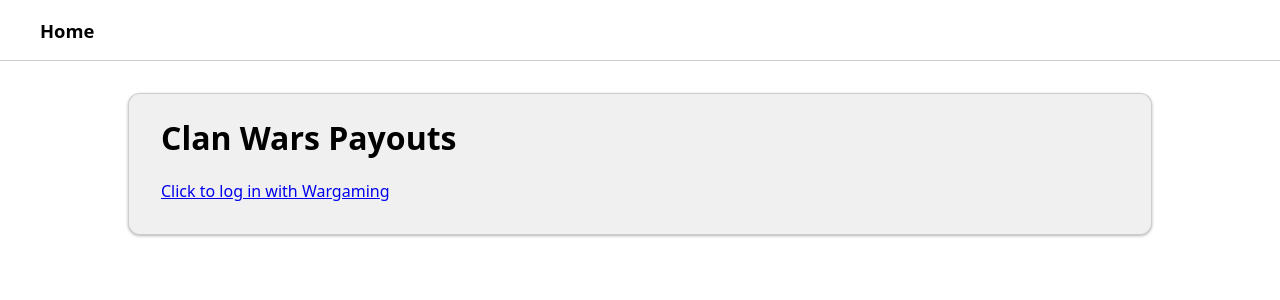
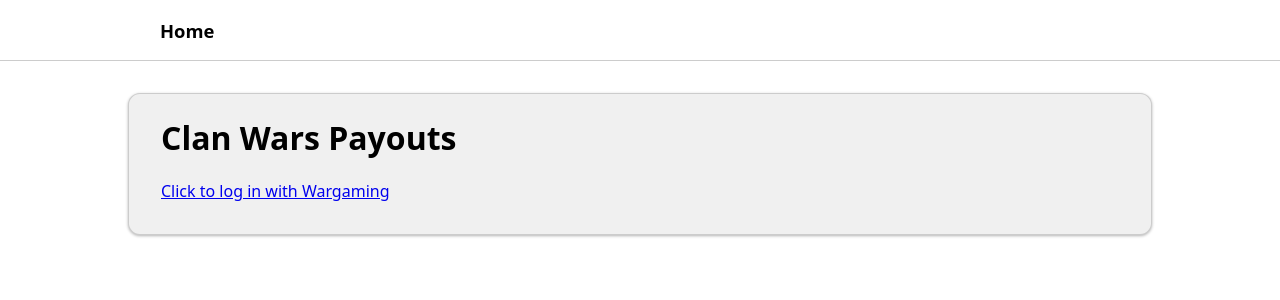
Before and after one commit to teng1m/clan-wars-payouts, a FastAPI app: page / in a window 1280 px wide. Shown: the top 300 px of the page. Run offline with FastAPI, Linux system fonts and the light colour scheme.

Commit message:
updated top bar styling

```diff
--- a/app/static/style.css
+++ b/app/static/style.css
@@ -11,11 +11,17 @@ body {
 }
 
 .topbar {
+    border-bottom: 1px solid color-mix(in srgb, currentColor 20%, transparent);
+}
+
+.topbar-inner {
     display: flex;
     align-items: center;
     gap: 1rem;
-    padding: 1.1rem 2.5rem;
-    border-bottom: 1px solid color-mix(in srgb, currentColor 20%, transparent);
+    padding: 1.1rem 2rem;
+    width: min(64rem, 100% - 2.5rem);
+    margin: 0 auto;
+    box-sizing: border-box;
 }
 
 .topbar a,
--- a/app/templates/layout.html
+++ b/app/templates/layout.html
@@ -9,6 +9,7 @@
     </head>
     <body>
         <header class="topbar">
+            <div class="topbar-inner">
                 <a href="/" class="brand">Home</a>
                 <nav class="topbar-right">
                     {% if user %} {% if user.clan_role in admin_roles %}
@@ -19,6 +20,7 @@
                     </form>
                     {% endif %}
                 </nav>
+            </div>
         </header>
         <main>{% block content %}{% endblock %}</main>
     </body>
```
Lines whose indentation alone changed are shown as unchanged.
